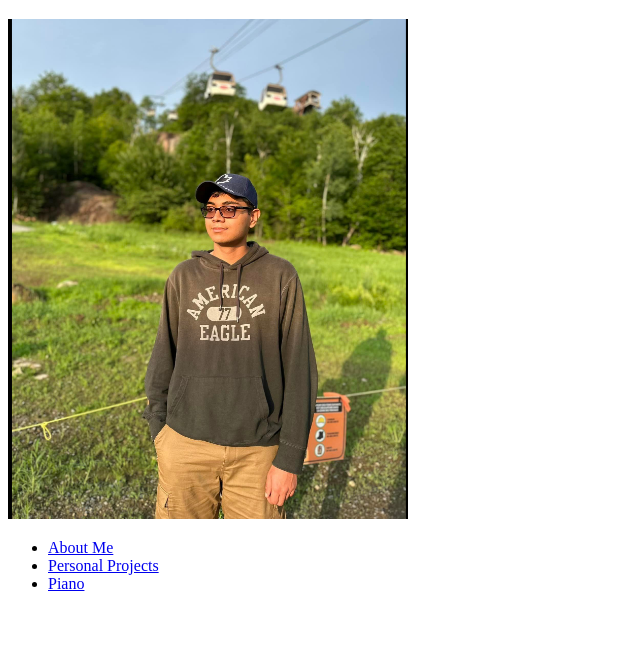
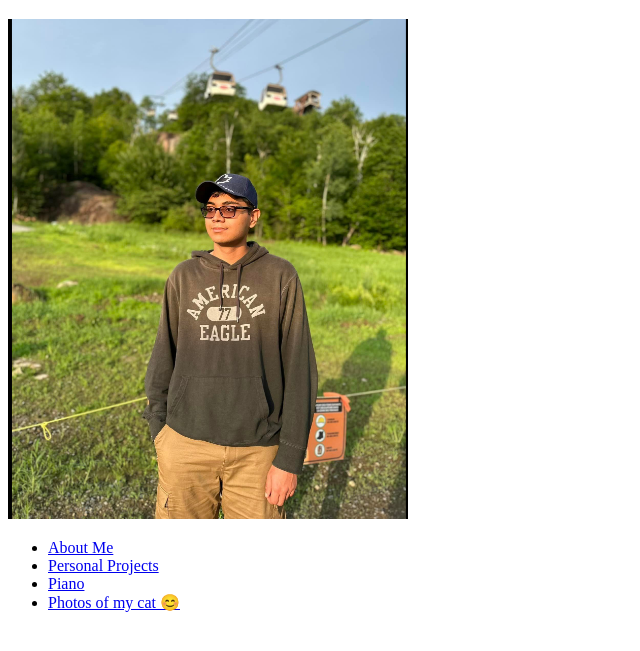
Before and after one commit to pirate2580/pirate2580.github.io, a plain HTML site: page index.html in a window 1280 px wide. Shown: the part 61-712 px from the top of the page, without its empty margins (0-640 px from the left). Drawn offline with Linux system fonts and the light colour scheme.

Commit message:
add cat page

```diff
--- a/index.html
+++ b/index.html
@@ -16,6 +16,7 @@
       <li><a href = "pages/about_me.html">About Me</a></li>
       <li><a href = "pages/personal_projects.html"> Personal Projects</a></li>
       <li><a href = "pages/piano.html"> Piano</a></li>
+      <li><a href = "pages/cat_photos.html"> Photos of my cat 😊</li>
     </ul>
   </body>
 
```
Also changed, not shown: pages/cat_photos.html (added).
